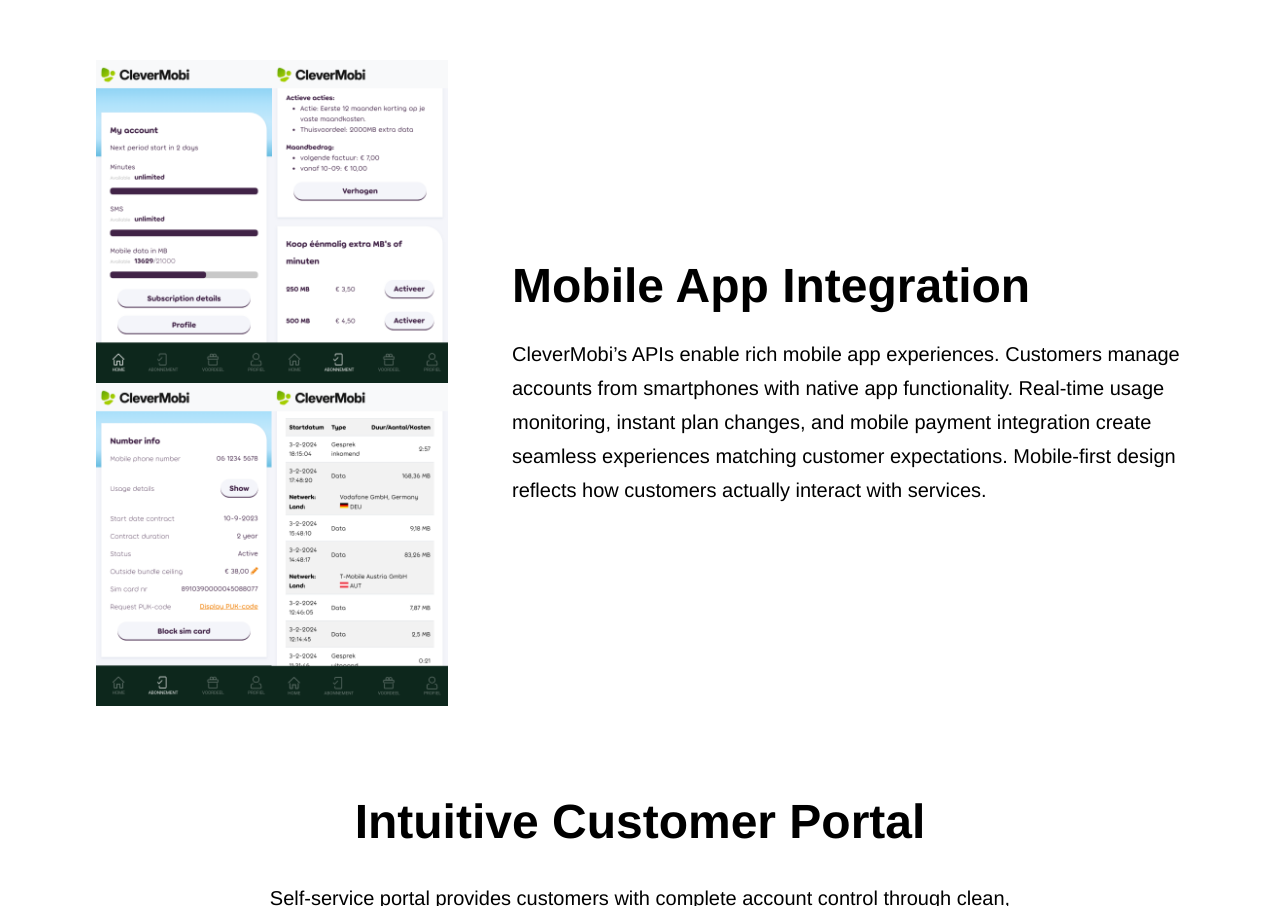
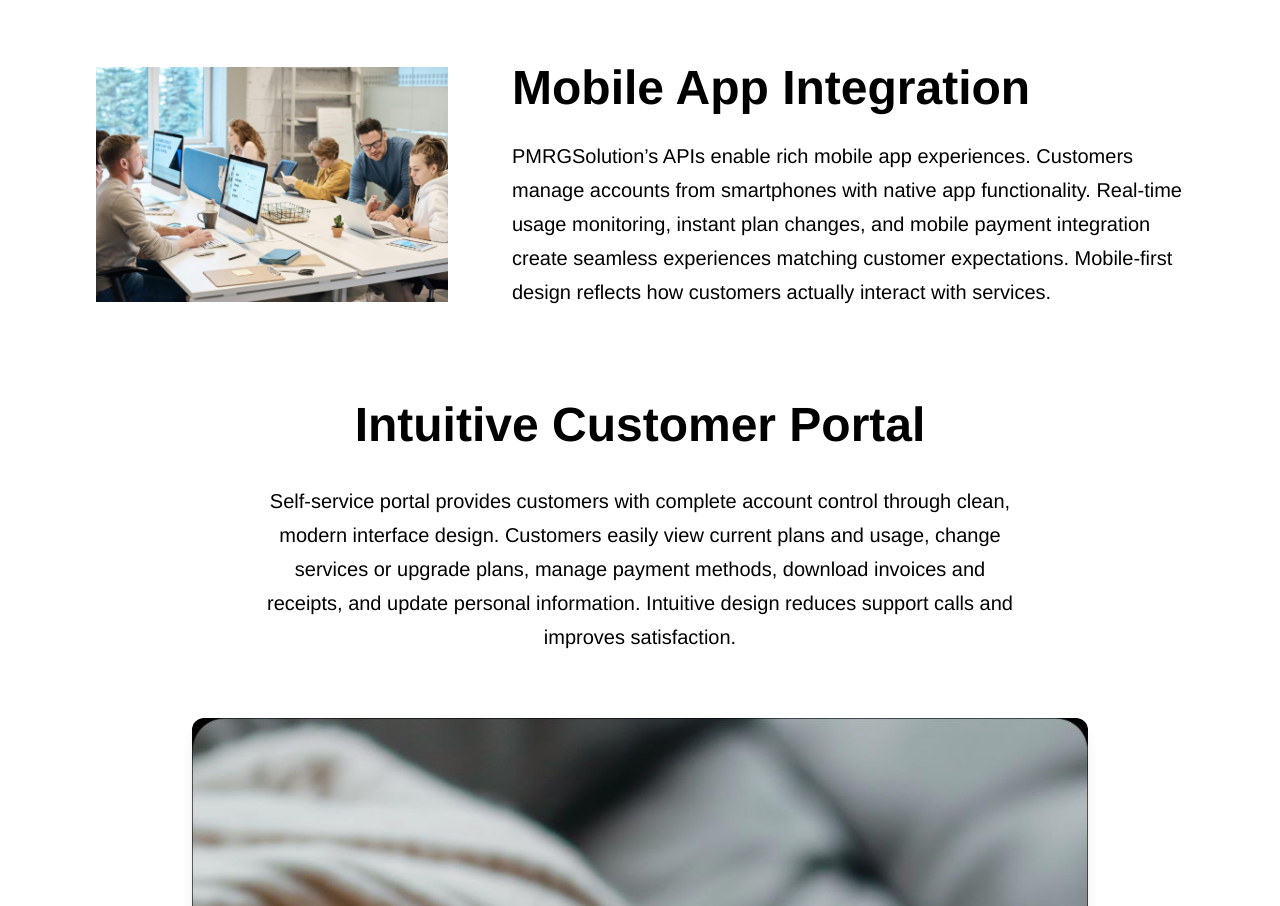
Before and after one commit to Sugaam-dev/NewPMRG_Solution, a React (Vite) app: page /pmrg-solution/customer-experience in a window 1280 px wide. Shown: the part 860-1766 px from the top of the page. Built offline with nearby package versions, Linux system fonts and the light colour scheme.

Commit message:
all files updated

```diff
--- a/src/Components/Pages/PmrgSolution/CustomerExperience.jsx
+++ b/src/Components/Pages/PmrgSolution/CustomerExperience.jsx
@@ -1,7 +1,7 @@
 import React from "react";
 
 // 🔥 Import images the correct way
-import MobileUI from "../../../assets/selfcare.png";
+import MobileUI from "../../../assets/experience.jpeg";
 import PortalPhone from "../../../assets/invoiceing.png";
 import SupportAgent from "../../../assets/kelly-quote-services.jpg";
 import HeroSection from "../HeroSection";
@@ -40,7 +40,7 @@
         className="text-[20px] leading-[1.7]"
         style={{ fontFamily: "Mona Sans, Helvetica, Arial, sans-serif" }}
       >
-        CleverMobi’s APIs enable rich mobile app experiences. Customers manage
+        PMRGSolution’s APIs enable rich mobile app experiences. Customers manage
         accounts from smartphones with native app functionality. Real-time usage
         monitoring, instant plan changes, and mobile payment integration create
         seamless experiences matching customer expectations. Mobile-first design
```
Also changed, not shown: filestructure.txt, src/assets/experience.jpeg (added).
